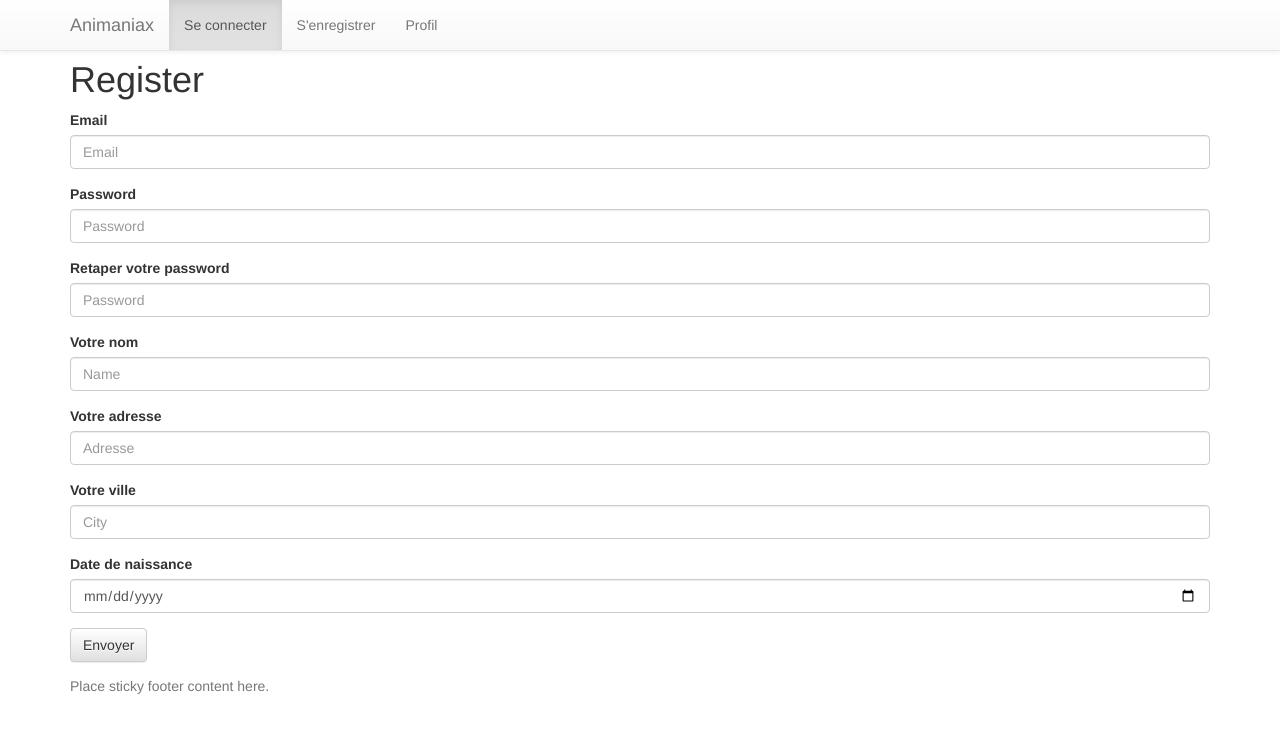
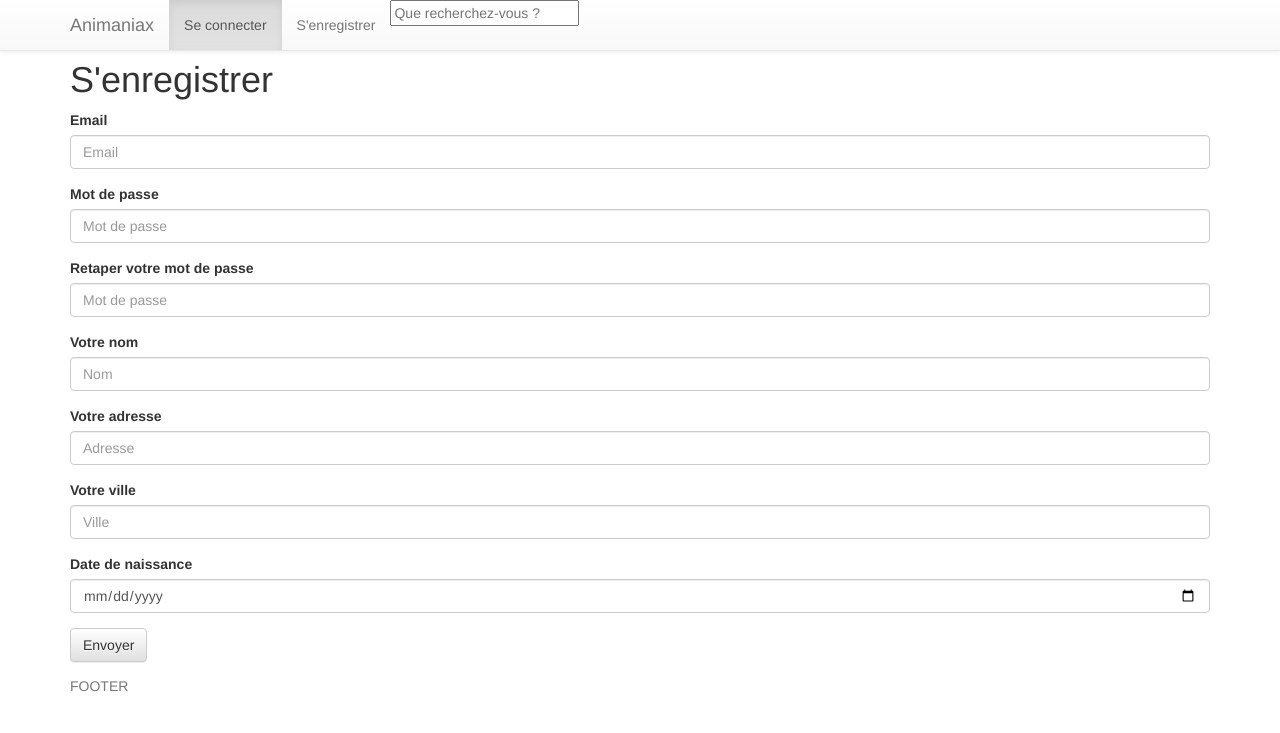
Before and after one commit to Marouane90/animaniax, a PHP site: page /index.php?page=register in a window 1280 px wide. Shown: the top 733 px of the page. Run offline with PHP 8.4, Linux system fonts and the light colour scheme.

Commit message:
headers, login, regsiter, footer PHTML

```diff
--- a/views/footer.phtml
+++ b/views/footer.phtml
@@ -1,5 +1,5 @@
 <footer class="footer">
 	<div class="container">
-		<p class="text-muted">Place sticky footer content here.</p>
+		<p class="text-muted">FOOTER</p>
 	</div>
 </footer>
--- a/views/header.phtml
+++ b/views/header.phtml
@@ -13,7 +13,7 @@
 			<ul class="nav navbar-nav">
 				<li class="active"><a href="index.php?page=login">Se connecter</a></li>
 				<li><a href="index.php?page=register">S'enregistrer</a></li>
-				<li><a href="index.php?page=user">Profil</a></li>
+				<input type="text" name="search" placeholder="Que recherchez-vous ?"/>
 			</ul>
 		</div>
 	</div>
--- a/views/header_admin.phtml
+++ b/views/header_admin.phtml
@@ -16,6 +16,7 @@
 				<li><a href="index.php?page=create_product">Nouveau produit</a></li>
 				<li><a href="index.php?page=user">Mon profil</a></li>
 				<li><a href="index.php?page=logout">Se déconnecter</a></li>
+				<input type="text" name="search" placeholder="Que recherchez-vous ?"/>
 			</ul>
 		</div>
 		<p>Bonjour <strong><?=htmlentities($_SESSION['email'])?></strong>, vous êtes maintenant connecté(e) en tant qu'<strong>admin</strong> !</p>
--- a/views/header_in.phtml
+++ b/views/header_in.phtml
@@ -15,9 +15,8 @@
 			</ul>
 			<ul class="nav navbar-nav navbar-right">
 				<li class="dropdown">
-					<a href="#" role="button"  aria-expanded="false"><?=$_SESSION['email']?> <span class="caret"></span></a>
 					<li><a href="index.php?page=logout">Se déconnecter</a></li>
-
+					<input type="text" name="search" placeholder="Que recherchez-vous ?"/>
 				</li>
 			</ul>
 		</div>
--- a/views/register.phtml
+++ b/views/register.phtml
@@ -1,4 +1,4 @@
-<h1>Register</h1>
+<h1>S'enregistrer</h1>
 <form class="form" method="POST">
 	<input type="hidden" name="action" value="register">
 	<div class="form-group">
@@ -6,16 +6,16 @@
 		<input type="email" class="form-control" id="email" name="email" placeholder="Email">
 	</div>
 	<div class="form-group">
-		<label for="password1">Password</label>
-		<input type="password" class="form-control" id="password1" name="password1" placeholder="Password">
+		<label for="password1">Mot de passe</label>
+		<input type="password" class="form-control" id="password1" name="password1" placeholder="Mot de passe">
 	</div>
 	<div class="form-group">
-		<label for="password2">Retaper votre password</label>
-		<input type="password" class="form-control" id="password2" name="password2" placeholder="Password">
+		<label for="password2">Retaper votre mot de passe</label>
+		<input type="password" class="form-control" id="password2" name="password2" placeholder="Mot de passe">
 	</div>
 	<div class="form-group">
 		<label for="name">Votre nom</label>
-		<input type="text" class="form-control" id="name" name="name" placeholder="Name">
+		<input type="text" class="form-control" id="name" name="name" placeholder="Nom">
 	</div>
 	<div class="form-group">
 		<label for="address">Votre adresse</label>
@@ -23,11 +23,11 @@
 	</div>
 	<div class="form-group">
 		<label for="city">Votre ville</label>
-		<input type="text" class="form-control" id="city" name="city" placeholder="City">
+		<input type="text" class="form-control" id="city" name="city" placeholder="Ville">
 	</div>
 	<div class="form-group">
 		<label for="birthdate">Date de naissance</label>
-		<input type="date" class="form-control" id="birthdate" name="birthdate">
+		<input type="date" class="form-control" id="birthdate" name="Date de naissance">
 	</div>
 	<button type="submit" class="btn btn-default">Envoyer</button>
 </form>
```
Also changed, not shown: views/login.phtml (+4 -4 lines).
